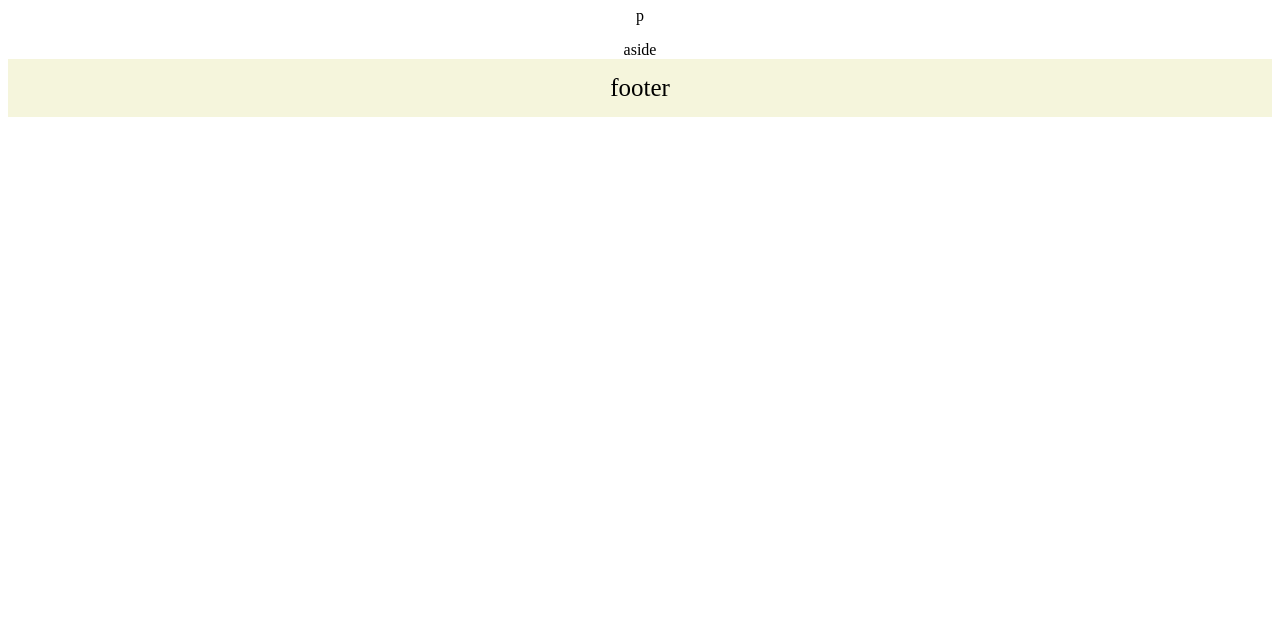
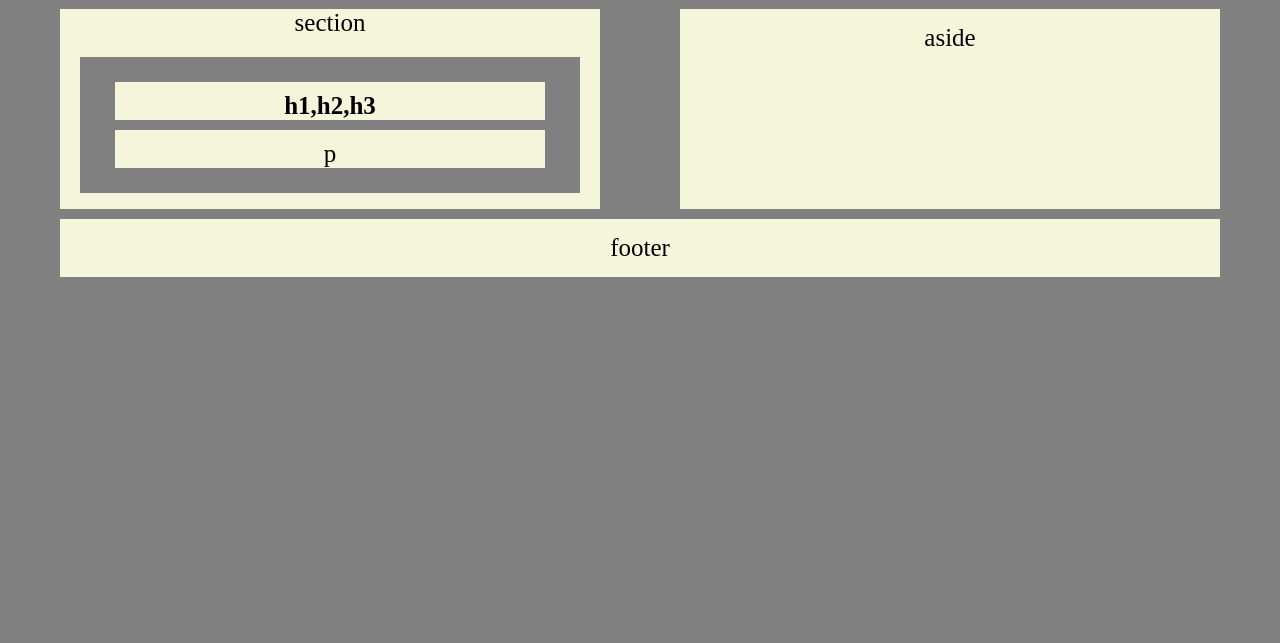
Before and after one commit to fkabir101/HW-Wireframe, a plain HTML site: page index.html in a window 1280 px wide. Shown: the part 157-800 px from the top of the page. Drawn offline with Linux system fonts and the light colour scheme.

Commit message:
Finished formating

```diff
--- a/index.html
+++ b/index.html
@@ -11,13 +11,17 @@
   <header>header</header>
 
   <nav>nav</nav>
+  <div id = "section">
+    section
+    <div id = "article">
+      <h1 class="heading">h1,h2,h3</h1>
+      <p class="paragraph">p</p>
+    </div>
 
-  <div>
-    <div id = "article">
-      <h1>h1,h2,h3</h1>
-      <p>p</p>
-    </div>
-    <aside>aside</aside>
+  </div>
+
+  <div id = "aside">
+    aside
   </div>
 
   <footer>footer</footer>
--- a/style.css
+++ b/style.css
@@ -1,10 +1,42 @@
 *{
   box-sizing: border-box;
   text-align: center;
+  margin: 10px 20px;
+  font-size: 25px;
+  background: gray;
 }
 
-header, footer{
+header, footer, nav{
   background-color: beige;
-  font-size: 25px;
   padding: 15px;
 }
+
+#section{
+  background-color: beige;
+  height: 200px;
+  float: left;
+  width: 45%;
+
+}
+
+#article{
+  background-color: gray;
+  margin-top: 20px;
+  padding: 15px
+}
+
+.heading,.paragraph{
+  background-color: beige;
+  padding-top: 10px
+}
+#aside{
+  float: right;
+  background-color: beige;
+  height: 200px;
+  width: 45%;
+  padding: 15px;
+}
+footer{
+  clear: both;
+  margin: 20px, 0;
+}
```
